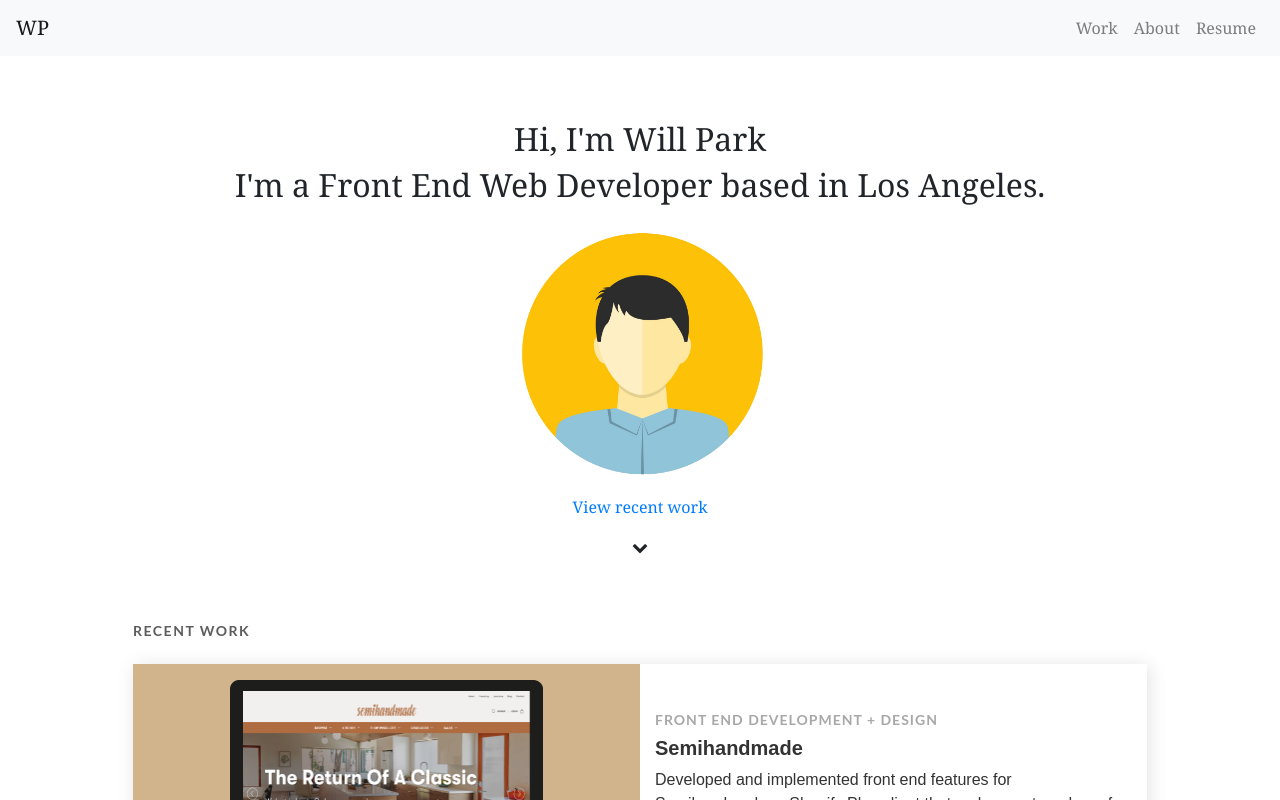
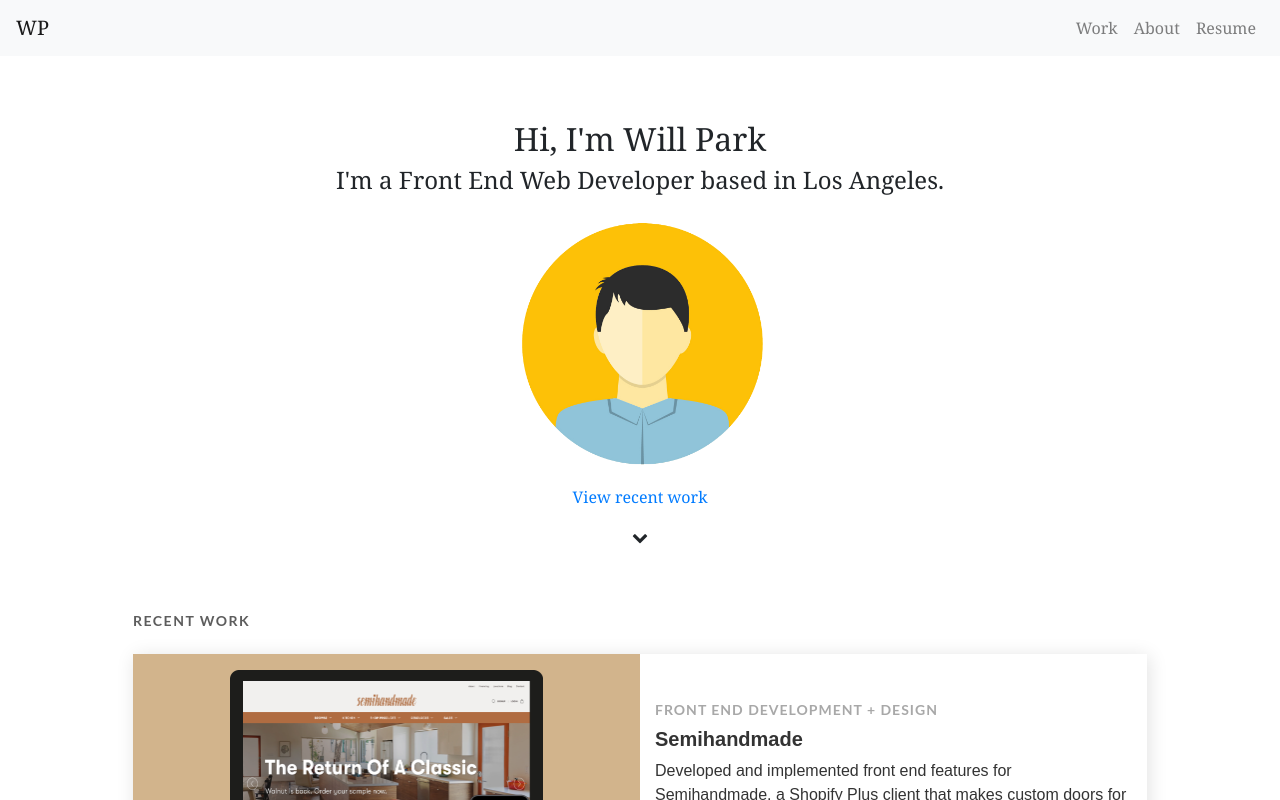
Before and after one commit to wjypark94/wpark-portfolio, a React (Create React App) app: page / in a window 1280 px wide. Shown: the top 800 px of the page. Built offline with nearby package versions, Linux system fonts and the light colour scheme; a web font is replaced by a local one.

Commit message:
added css changes to header

```diff
--- a/src/componentStyles/Header.css
+++ b/src/componentStyles/Header.css
@@ -9,3 +9,11 @@
 @media screen and (min-width: 768px){
 	h2 { font-size: 2rem; }
 }
+
+@media screen and (min-width: 0px){
+	h3 { font-size: 1.3rem; }
+}
+
+@media screen and (min-width: 768px){
+	h3 { font-size: 1.5rem; }
+}
--- a/src/components/Header.js
+++ b/src/components/Header.js
@@ -13,13 +13,18 @@ class Header extends Component {
 				<div className="row">
 					<Fade bottom>
 					<div className="col-12 py-3 header-title">
-						<h2>Hi, I'm Will Park</h2>
-						<h2>I'm a Front End Web Developer based in Los Angeles.</h2>
+						<h2>Hi, I'm <span>Will Park</span></h2>
+						<h3>I'm a Front End Web Developer based in Los Angeles.</h3>
 					</div>
 					</Fade>
 					<div class="col-12 text-center">
 						<img className="work-img img-fluid" src={Avatar} alt="ymy"/>
 					</div>
+
+					<div class="col-12">
+
+					</div>
+
 					<div class="col-12 py-3">
 						<a href="/">View recent work</a>
 					</div>
```
